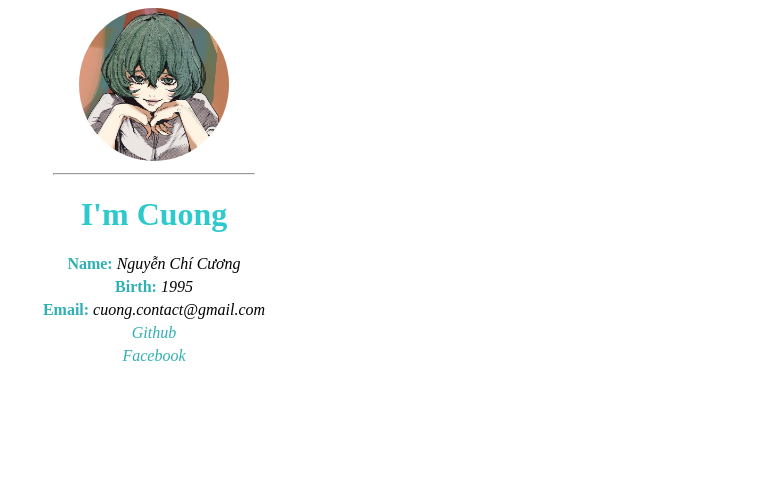
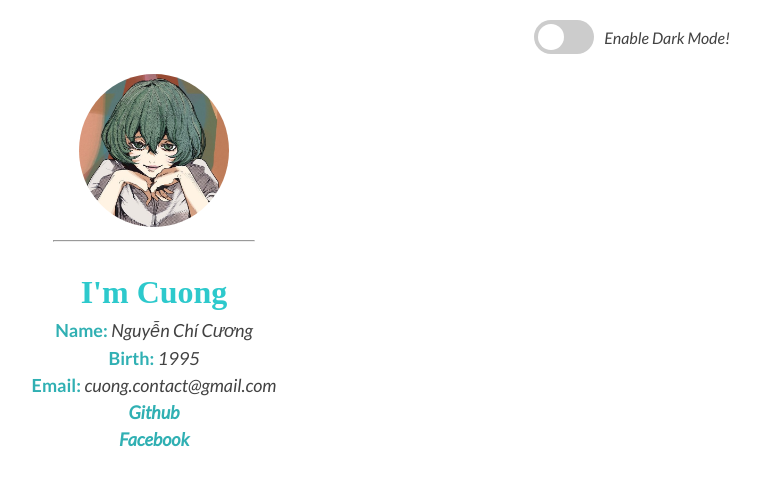
Before and after one commit to ImCuong/ImCuong.github.io, a plain HTML site: page index.html in a window 1280 px wide. Shown: the whole page, without its empty margins (486-1246 px from the left). Drawn offline with Linux system fonts and the light colour scheme; a web font is replaced by a local one.

Commit message:
Dark theme 1

```diff
--- a/index.html
+++ b/index.html
@@ -2,10 +2,25 @@
 <html lang="en">
 <head>
 	<meta charset="UTF-8">
-	<title>I'm Cuong</title>
+	<title>Dark/Light</title>
+
 	<link rel="stylesheet" href="style.css">
 </head>
 <body>
+
+	<nav>
+		<div class="theme-switch-wrapper">
+			<label class="theme-switch" for="checkbox">
+				<input type="checkbox" id="checkbox">
+				<span class="slider round"></span>
+			</label>
+			<em>Enable Dark Mode!</em>
+		</div>
+	</nav>
+
+	<section>
+
+		<article class="post">
 
 			<div class="avatar text-center">
 				<img src="ImCuong.jpg" alt="">
@@ -35,5 +50,10 @@
 				<i><a href="https://www.facebook.com/">Facebook</a></i>
 			</div>
 
+		</article>
+
+	</section>
+
+	<script src="js.js"></script>
 </body>
 </html>
--- /dev/null
+++ b/js.js
@@ -0,0 +1,21 @@
+const toggleSwitch = document.querySelector('.theme-switch input[type="checkbox"]');
+const currentTheme = localStorage.getItem('theme') ? localStorage.getItem('theme') : null;
+
+if ( currentTheme ) {
+    document.documentElement.setAttribute('data-theme', currentTheme);
+
+    if ( currentTheme === 'dark') {
+        toggleSwitch.checked = true;
+    }
+}
+
+function switchTheme(e) {
+    if (e.target.checked) {
+        document.documentElement.setAttribute('data-theme', 'dark');
+        localStorage.setItem('theme', 'dark');
+    } else {
+        document.documentElement.setAttribute('data-theme', 'light');
+        localStorage.setItem('theme', 'light');
+    }
+}
+toggleSwitch.addEventListener('change', switchTheme, false);
--- a/style.css
+++ b/style.css
@@ -1,3 +1,136 @@
+@import url(https://fonts.googleapis.com/css?family=Lato:400,400italic,700|Sansita+One);
+/* First: Default mode */
+:root {
+  --primary-color: #302AE6;
+  --secondary-color: #536390;
+  --font-color: #424242;
+  --bg-color: #fff;
+  --heading-color: #292922;
+}
+
+/* Second: Dark mode */
+[data-theme="dark"] {
+  --primary-color: #9A97F3;
+  --secondary-color: #818cab;
+  --font-color: #e1e1ff;
+  --bg-color: #161625;
+  --heading-color: #818cab;
+}
+
+body {
+  font-family: "Lato", sans-serif;
+  background-color: var(--bg-color);
+  color: var(--font-color);
+  max-width: 90%;
+  margin: 0 auto;
+  font-size: calc(1rem + 0.25vh);
+}
+
+h1 {
+  color: var(--secondary-color);
+  font-family: "Sansita One", serif;
+  font-size: 2rem;
+  margin-bottom: 1vh;
+}
+
+p {
+  font-size: 1.1rem;
+  line-height: 1.6rem;
+}
+
+a {
+  color: var(--primary-color);
+  text-decoration: none;
+  border-bottom: 3px solid transparent;
+  font-weight: bold;
+  &:hover, &:focus {
+      border-bottom: 3px solid currentColor;
+  }
+}
+
+section {
+  max-width: 68%;
+  margin: 0 auto;
+}
+
+.post-meta {
+  font-size: 1rem;
+  font-style: italic;
+  display: block;
+  margin-bottom: 4vh;
+  color: var(--secondary-color);
+}
+
+nav {
+  display: flex;
+  justify-content: flex-end;
+  padding: 20px 0;
+}
+
+/* Simple css to style it like a toggle switch */
+.theme-switch-wrapper {
+  display: flex;
+  align-items: center;
+
+  em {
+    margin-left: 10px;
+    font-size: 1rem;
+  }
+}
+.theme-switch-wrapper em {
+  margin-left: 10px;
+  font-size: 1rem;
+}
+.theme-switch {
+  display: inline-block;
+  height: 34px;
+  position: relative;
+  width: 60px;
+}
+
+.theme-switch input {
+  display:none;
+}
+
+.slider {
+  background-color: #ccc;
+  bottom: 0;
+  cursor: pointer;
+  left: 0;
+  position: absolute;
+  right: 0;
+  top: 0;
+  transition: .4s;
+}
+
+.slider:before {
+  background-color: #fff;
+  bottom: 4px;
+  content: "";
+  height: 26px;
+  left: 4px;
+  position: absolute;
+  transition: .4s;
+  width: 26px;
+}
+
+input:checked + .slider {
+  background-color: #66bb6a;
+}
+
+input:checked + .slider:before {
+  transform: translateX(26px);
+}
+
+.slider.round {
+  border-radius: 34px;
+}
+
+.slider.round:before {
+  border-radius: 50%;
+}
+
+
 
 .text-center {
   text-align: center;
```
Lines whose indentation alone changed are shown as unchanged.
